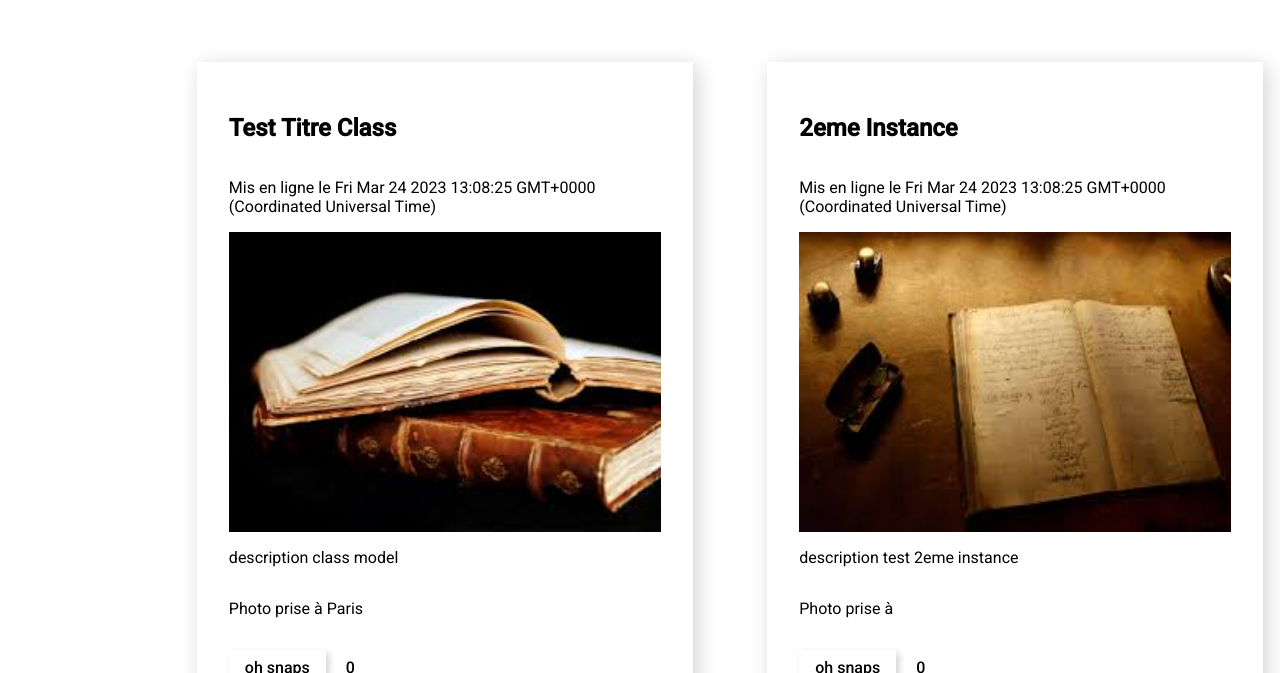
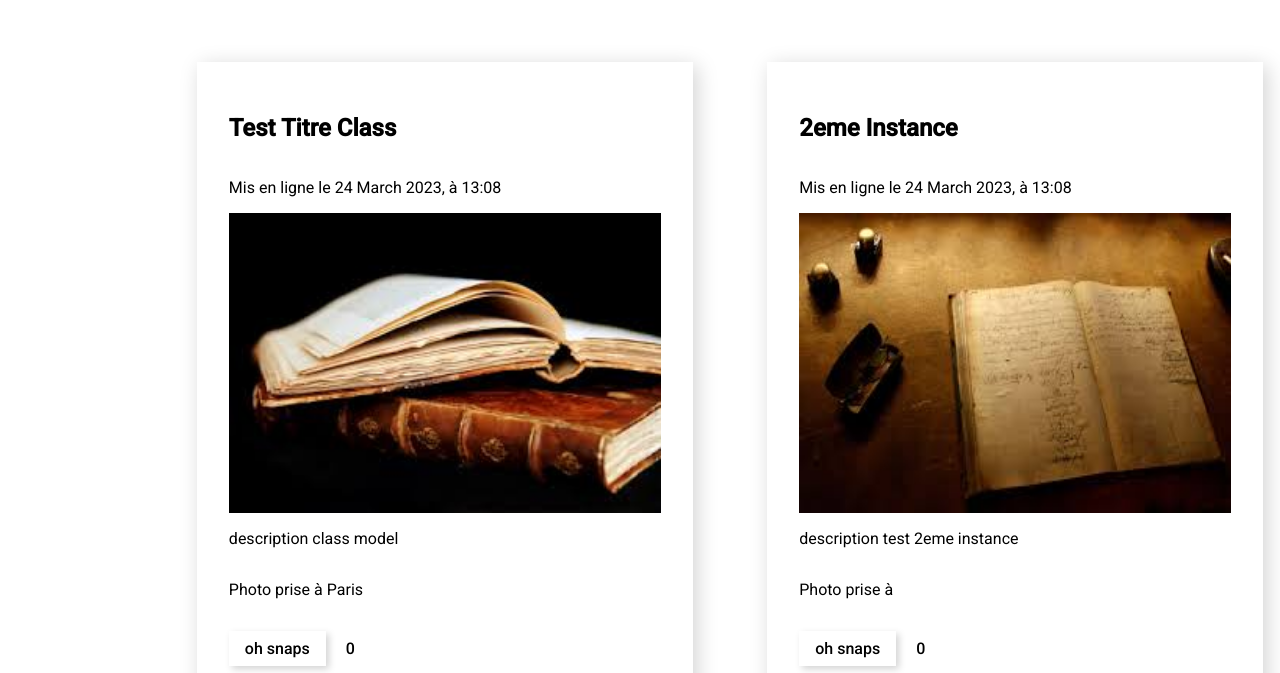
Before and after one commit to marie-lourdes/Site-snapface-Angular, an Angular app: page / in a window 1280 px wide. Shown: the part 127-800 px from the top of the page. Built offline with nearby package versions, Linux system fonts and the light colour scheme.

Commit message:
pipe data string: face-snap.component.html => add DatePipe to createDate of FaceSnapComponent width encodage in configuration

```diff
--- a/src/app/face-snap/face-snap.component.html
+++ b/src/app/face-snap/face-snap.component.html
@@ -1,7 +1,12 @@
 <div class="face-snap-card" [ngClass]="{'face-snap-card--snapped': faceSnap.snaps > 0}">
     <!-- ajout dans le DOM du contenu du component avec la string interpolation avec les doubles accolades-->
+    <!-- ajoute du TitleCasePipe our le formatage de l affichage du titre-->
     <h2>{{faceSnap.title | titlecase}}</h2>
-    <p>Mis en ligne le {{faceSnap.createDate}}</p>
+
+    <!-- ajoute du DatePipe our le formatage de l affichage de la date avec une configuration personnalisée
+    les deux point : de date implemente l arguments la configuration de DatePipe , qui n est pas le cas pour les heures-->
+    <p>Mis en ligne le {{faceSnap.createDate | date: "d MMMM yyyy, à HH:mm"}}</p>
+
     <!-- ajout du contenu rl de l image avec attribute binding:  des crochet aux attributs html car les valeurs des propriétés du faceSnapcomponent ne seront pas toujous des string
     comme pour imageUrl et title. Au lieu de melanger les types de valeur de ces attribut les crochet permettent une syntaxe unique
     Angular associe les valeurs des propriétés TypeScript aux attributs de l'élément HTML, et vous avez une image qui s'affiche ! -->
```
